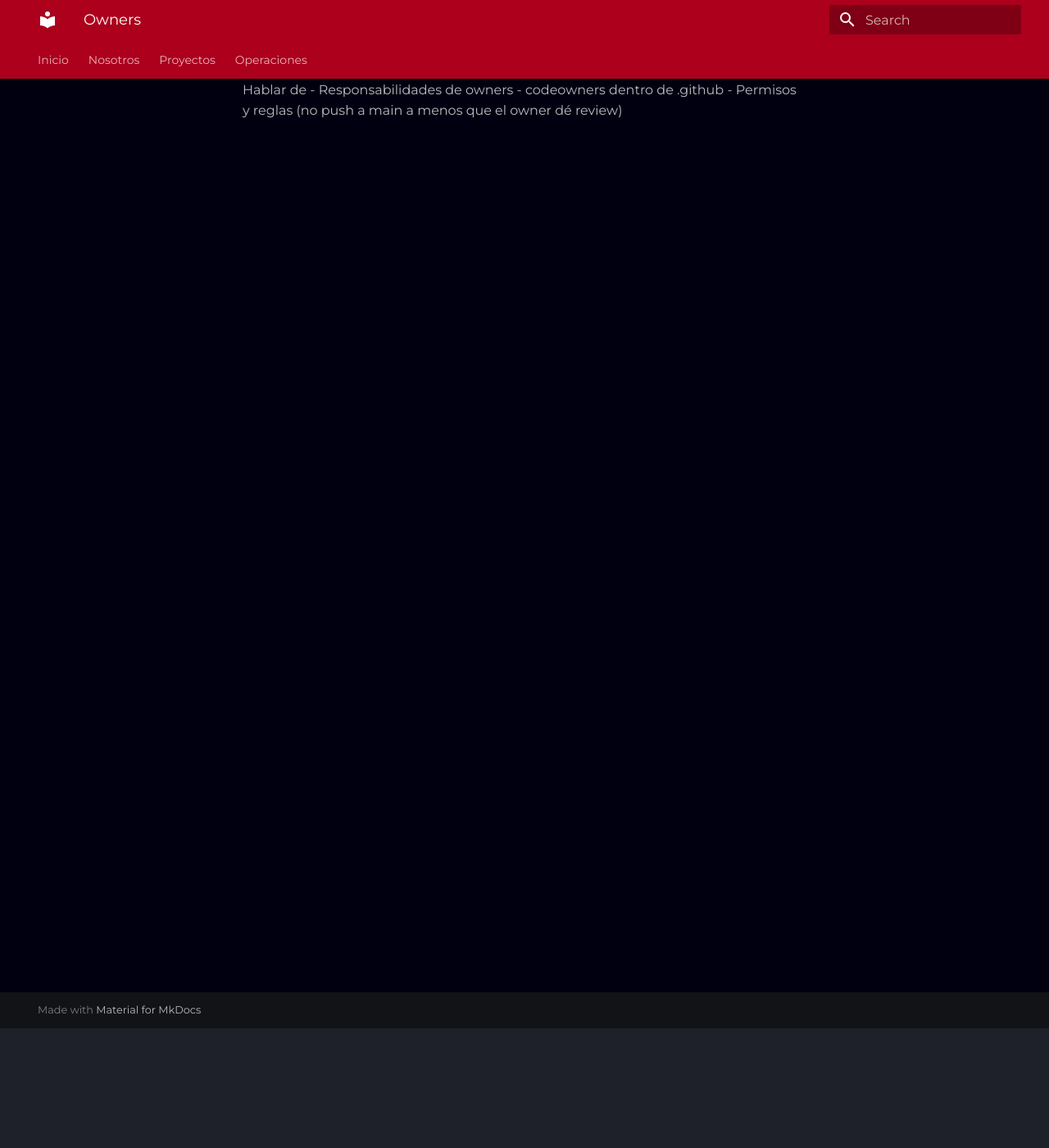
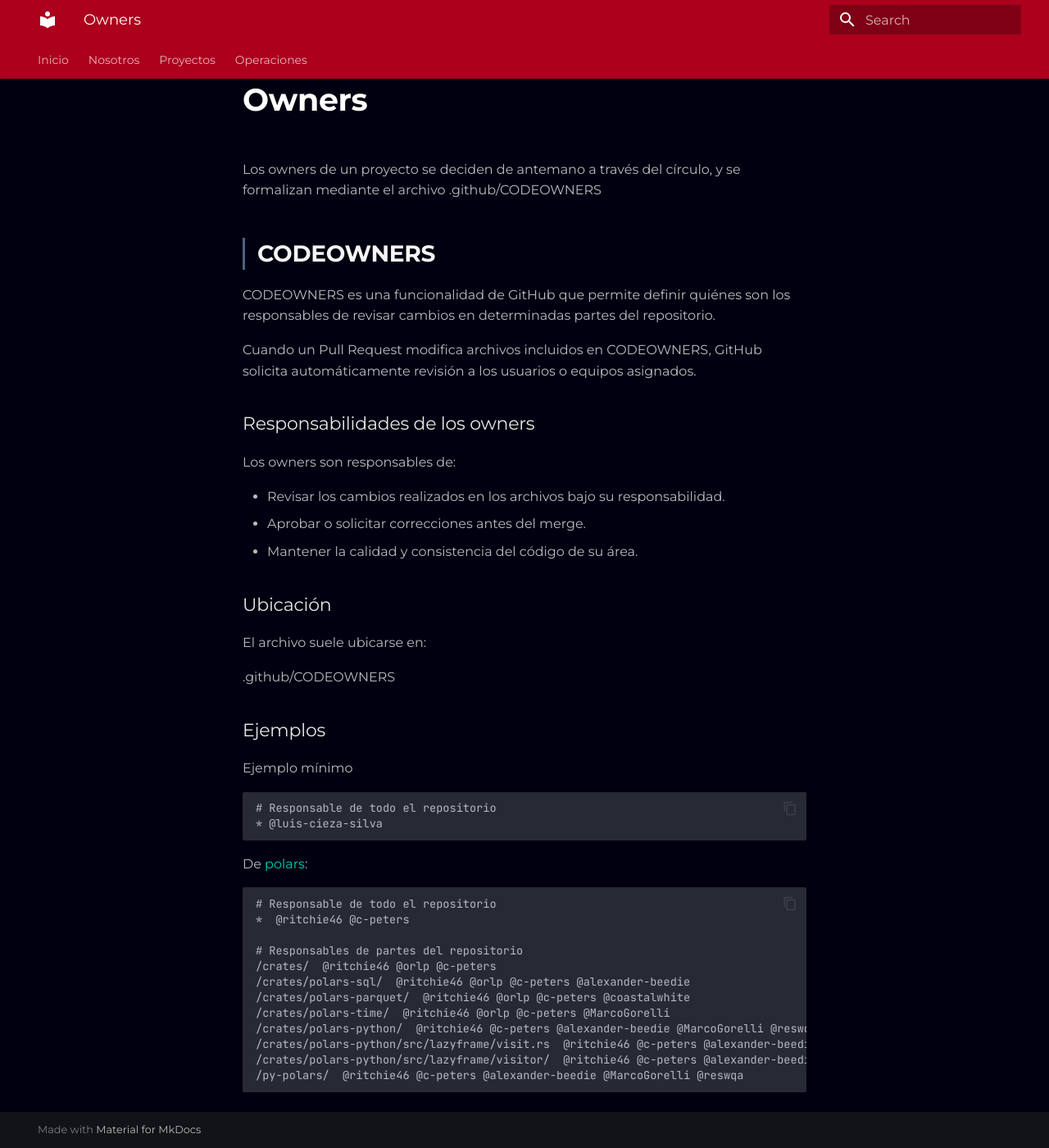
Before and after one commit to c2-circulo-desarrolladores/c2-core, an MkDocs documentation site: the page built from docs/operaciones/colaboracion/owners.md, in a window 1280 px wide and 1400 px high, scrolled down 146 px. Shown: the whole window at 82% size. Built offline with MkDocs 1.6.1 and Material for MkDocs 9.7.7, drawn with Linux system fonts in a browser that asks for light colours.

Commit message:
feat(ops): Añadir entrada de CODEOWNERS

````diff
--- a/docs/operaciones/colaboracion/owners.md
+++ b/docs/operaciones/colaboracion/owners.md
@@ -1,6 +1,54 @@
 # Owners
 
-Hablar de
+<!--Hablar de
 - Responsabilidades de owners
 - codeowners dentro de .github
-- Permisos y reglas (no push a main a menos que el owner dé review)
+- Permisos y reglas (no push a main a menos que el owner dé review)-->
+# Owners
+Los owners de un proyecto se deciden de antemano a través del círculo, y se formalizan mediante el archivo .github/CODEOWNERS
+
+## CODEOWNERS
+
+CODEOWNERS es una funcionalidad de GitHub que permite definir quiénes son los responsables
+de revisar cambios en determinadas partes del repositorio.
+
+Cuando un Pull Request modifica archivos incluidos en CODEOWNERS, GitHub solicita automáticamente revisión a los usuarios o equipos asignados.
+
+### Responsabilidades de los owners
+
+Los owners son responsables de:
+
+- Revisar los cambios realizados en los archivos bajo su responsabilidad.
+- Aprobar o solicitar correcciones antes del merge.
+- Mantener la calidad y consistencia del código de su área.
+
+### Ubicación
+
+El archivo suele ubicarse en:
+
+.github/CODEOWNERS
+
+### Ejemplos
+
+Ejemplo mínimo
+```CODEOWNERS
+# Responsable de todo el repositorio
+* @luis-cieza-silva
+```
+
+De [polars](https://github.com/pola-rs/polars/blob/main/.github/CODEOWNERS):
+
+```CODEOWNERS
+# Responsable de todo el repositorio
+*  @ritchie46 @c-peters
+
+# Responsables de partes del repositorio
+/crates/  @ritchie46 @orlp @c-peters
+/crates/polars-sql/  @ritchie46 @orlp @c-peters @alexander-beedie
+/crates/polars-parquet/  @ritchie46 @orlp @c-peters @coastalwhite
+/crates/polars-time/  @ritchie46 @orlp @c-peters @MarcoGorelli
+/crates/polars-python/  @ritchie46 @c-peters @alexander-beedie @MarcoGorelli @reswqa
+/crates/polars-python/src/lazyframe/visit.rs  @ritchie46 @c-peters @alexander-beedie @MarcoGorelli @reswqa @wence- @Matt711
+/crates/polars-python/src/lazyframe/visitor/  @ritchie46 @c-peters @alexander-beedie @MarcoGorelli @reswqa @wence- @Matt711
+/py-polars/  @ritchie46 @c-peters @alexander-beedie @MarcoGorelli @reswqa
+```
````
